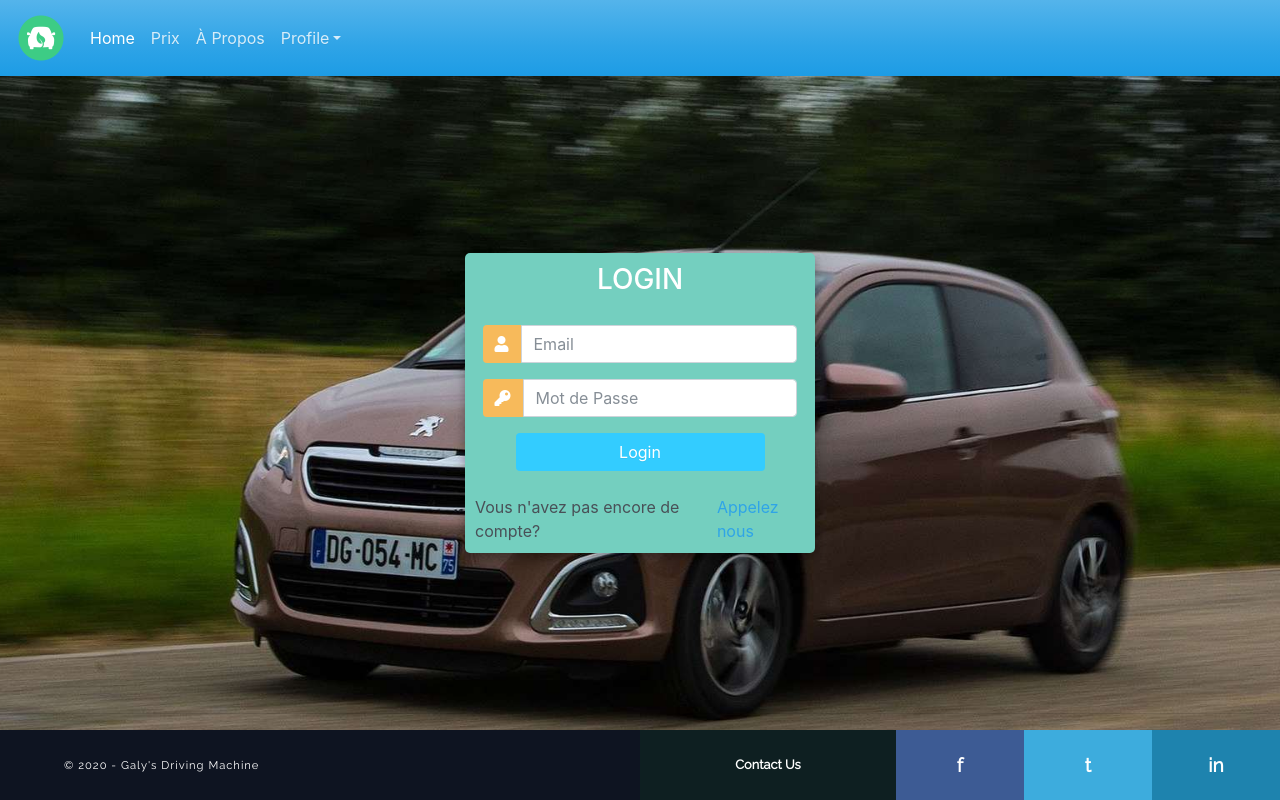
After one commit to lepine-emilie/python_my_driving_school, a Django app: page /login in a window 1280 px wide. The commit adds this page. Run offline with Django 3.2, Linux system fonts and the light colour scheme; some libraries are stand-ins or nearby versions.

Commit message:
created login page

```diff
--- /dev/null
+++ b/intranet/intranet/accounts/templates/accounts/login.html
@@ -0,0 +1,44 @@
+{% extends 'accounts/main.html' %}
+{% load static %}
+{% block style %}
+<link rel="stylesheet" href="{% static '/css/login.css' %}">
+<link rel="stylesheet" href="https://use.fontawesome.com/releases/v5.6.1/css/all.css" integrity="sha384-gfdkjb5BdAXd+lj+gudLWI+BXq4IuLW5IT+brZEZsLFm++aCMlF1V92rMkPaX4PP" crossorigin="anonymous">
+{% endblock %}
+{% block content %}
+<div class="container h-100">
+	<div class="d-flex justify-content-center h-100">
+		<div class="user_card">
+			<div class="d-flex justify-content-center">
+
+
+				<h3 id="form-title">LOGIN</h3>
+			</div>
+			<div class="d-flex justify-content-center form_container">
+				<form method="POST" action="">
+					<div class="input-group mb-3">
+						<div class="input-group-append">
+							<span class="input-group-text"><i class="fas fa-user"></i></span>
+						</div>
+						<input type="text" name="username" placeholder="Email" class="form-control">
+					</div>
+					<div class="input-group mb-2">
+						<div class="input-group-append">
+							<span class="input-group-text"><i class="fas fa-key"></i></span>
+						</div>
+						<input type="password" name="password" placeholder="Mot de Passe" class="form-control" >
+					</div>
+
+					<div class="d-flex justify-content-center mt-3 login_container">
+						<input class="btn login_btn" type="submit" value="Login">
+					</div>
+				</form>
+			</div>
+			<div class="mt-4">
+				<div class="d-flex justify-content-center links">
+					Vous n'avez pas encore de compte? <a href="#" class="ml-2">Appelez nous</a>
+				</div>
+			</div>
+		</div>
+	</div>
+</div>
+{% endblock %}
--- a/intranet/intranet/accounts/templates/accounts/navbar.html
+++ b/intranet/intranet/accounts/templates/accounts/navbar.html
@@ -13,18 +13,15 @@
                 </a>
             </li>
             <li class="nav-item">
-                <a class="nav-link" href="#">Features</a>
+                <a class="nav-link" href="{% url 'prices' %}">Prix</a>
             </li>
             <li class="nav-item">
-                <a class="nav-link" href="{% url 'prices' %}">Pricing</a>
-            </li>
-            <li class="nav-item">
-                <a class="nav-link" href="#">About</a>
+                <a class="nav-link" href="#">À Propos</a>
             </li>
             <li class="nav-item dropdown">
                 <a class="nav-link dropdown-toggle" data-toggle="dropdown" href="#" role="button" aria-haspopup="true" aria-expanded="false">Profile</a>
                 <div class="dropdown-menu">
-                    <a class="dropdown-item" href="#">Se connecter</a>
+                    <a class="dropdown-item" href="{% url 'login' %}}">Se connecter</a>
                     <a class="dropdown-item" href="#">Another action</a>
                     <a class="dropdown-item" href="#">Something else here</a>
                     <div class="dropdown-divider"></div>
--- a/intranet/intranet/accounts/urls.py
+++ b/intranet/intranet/accounts/urls.py
@@ -5,4 +5,5 @@ urlpatterns = [
     path('', views.home, name='home'),
     path('accounts', views.home),
     path('prices', views.prices, name='prices'),
+    path('login', views.login, name='login'),
 ]
--- /dev/null
+++ b/intranet/intranet/static/css/login.css
@@ -0,0 +1,66 @@
+		body,
+		html {
+			margin: 0;
+			padding: 0;
+			height: 100%;
+			background-image: url('../img/voiture_login.jpg');
+            background-repeat: no-repeat;
+            background-position: center;
+            background-size: cover;
+		}
+		.user_card {
+			width: 350px;
+			margin-top: auto;
+			margin-bottom: auto;
+			background: #74cfbf;
+			position: relative;
+			display: flex;
+			justify-content: center;
+			flex-direction: column;
+			padding: 10px;
+			box-shadow: 0 4px 8px 0 rgba(0, 0, 0, 0.2), 0 6px 20px 0 rgba(0, 0, 0, 0.19);
+			-webkit-box-shadow: 0 4px 8px 0 rgba(0, 0, 0, 0.2), 0 6px 20px 0 rgba(0, 0, 0, 0.19);
+			-moz-box-shadow: 0 4px 8px 0 rgba(0, 0, 0, 0.2), 0 6px 20px 0 rgba(0, 0, 0, 0.19);
+			border-radius: 5px;
+
+		}
+
+		.form_container {
+			margin-top: 20px;
+		}
+
+		#form-title{
+			color: #fff;
+
+		}
+
+		.login_btn {
+			width: 100%;
+			background: #33ccff !important;
+			color: white !important;
+		}
+		.login_btn:focus {
+			box-shadow: none !important;
+			outline: 0px !important;
+		}
+		.login_container {
+			padding: 0 2rem;
+		}
+		.input-group-text {
+			background: #f7ba5b !important;
+			color: white !important;
+			border: 0 !important;
+			border-radius: 0.25rem 0 0 0.25rem !important;
+		}
+		.input_user,
+		.input_pass:focus {
+			box-shadow: none !important;
+			outline: 0px !important;
+		}
+
+		#messages{
+			background-color: grey;
+			color: #fff;
+			padding: 10px;
+			margin-top: 10px;
+		}
```
Also changed, not shown: intranet/intranet/static/img/voiture_login.jpg (added).
